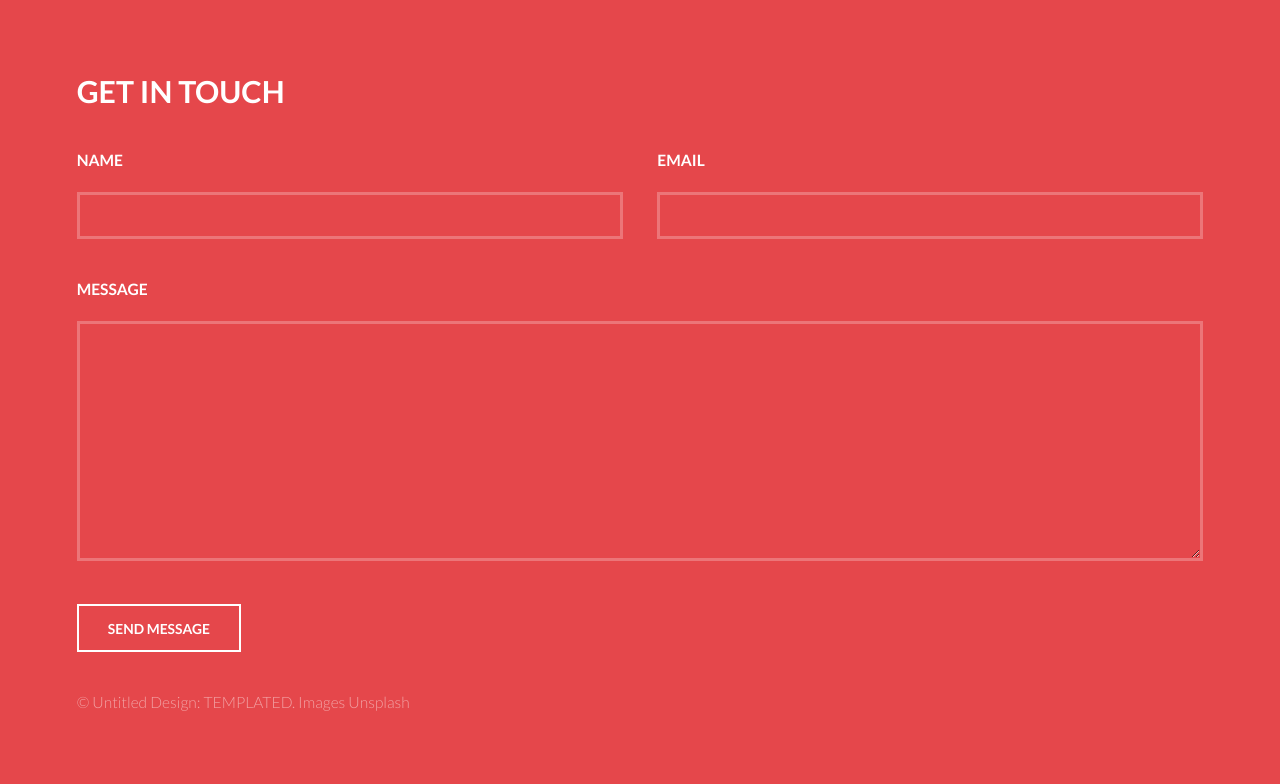
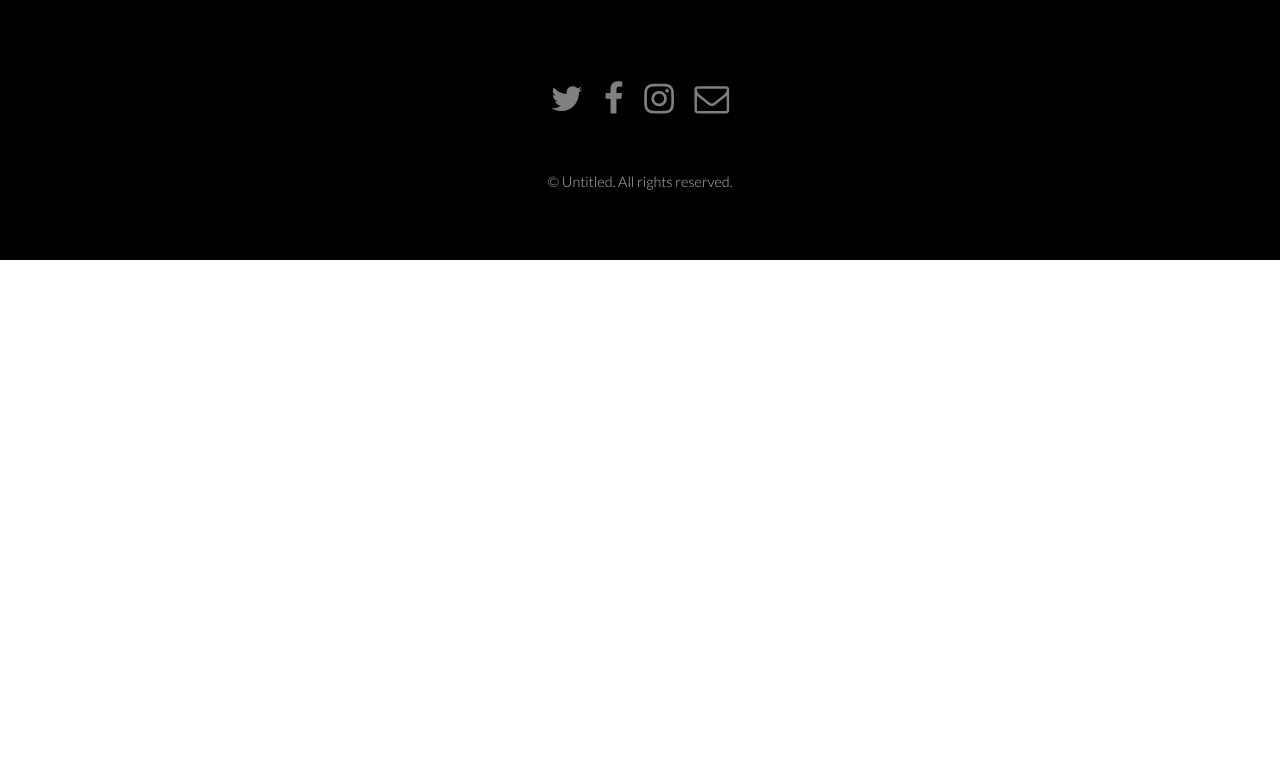
Before and after one commit to Yuu2/2019_SymfonyBlog, a Symfony app: template app/templates/default.twig in a window 1280 px wide. Shown: the part 87-871 px from the top of the page. After the commit the page ends 347 px from the top, so only its background shows below. Run offline with Twig, Linux system fonts and the light colour scheme; the template is opened without the code that fills it, so the values that code supplies are empty; some libraries are stand-ins or nearby versions.

Commit message:
Add Template : Header, Banner

```diff
--- a/app/public/style/css/main.css
+++ b/app/public/style/css/main.css
@@ -3740,219 +3525,249 @@
 
 		}
 
-/* Footer */
-
-	#footer {
-		background-color: #e5474b;
+
+
+
+
+
+/* Banner */
+
+  #banner {
+
+
     color: #f2a3a5;
-		padding: 4em 0 2em 0;
-		background: #e5474b;
-	}
-
-		#footer input, #footer select, #footer textarea {
+    padding: 13em 0 11em 0;
+
+    background-size: cover;
+    background-repeat: no-repeat;
+
+    text-align: left;
+    position: relative;
+    z-index: 9999;
+  }
+  #banner .inner {
+    position: relative;
+  }
+  #banner .inner .view img {
+    position: absolute;
+    margin: 0;
+    z-index: 1;
+  }
+
+  #banner input, #banner select, #banner textarea {
     color: #ffffff;
   }
 
-		#footer a {
+  #banner a {
     color: #ffffff;
   }
 
-		#footer strong, #footer b {
+  #banner strong, #banner b {
     color: #ffffff;
   }
 
-		#footer h1, #footer h2, #footer h3, #footer h4, #footer h5, #footer h6 {
+  #banner h1, #banner h2, #banner h3, #banner h4, #banner h5, #banner h6 {
     color: #fff;
   }
 
-		#footer blockquote {
+  #banner blockquote {
     border-left-color: #fff;
   }
 
-		#footer code {
+  #banner code {
     background: none;
     border-color: #fff;
   }
 
-		#footer hr {
+  #banner hr {
     border-bottom-color: #fff;
   }
 
-		#footer input[type="submit"],
-		#footer input[type="reset"],
-		#footer input[type="button"],
-		#footer button,
-		#footer .button {
+  #banner input[type="submit"],
+  #banner input[type="reset"],
+  #banner input[type="button"],
+  #banner button,
+  #banner .button {
     background-color: #5a5a5a;
     color: #ffffff !important;
   }
 
-			#footer input[type="submit"]:hover,
-			#footer input[type="reset"]:hover,
-			#footer input[type="button"]:hover,
-			#footer button:hover,
-			#footer .button:hover {
+  #banner input[type="submit"]:hover,
+  #banner input[type="reset"]:hover,
+  #banner input[type="button"]:hover,
+  #banner button:hover,
+  #banner .button:hover {
     background-color: #676767;
   }
 
-			#footer input[type="submit"]:active,
-			#footer input[type="reset"]:active,
-			#footer input[type="button"]:active,
-			#footer button:active,
-			#footer .button:active {
+  #banner input[type="submit"]:active,
+  #banner input[type="reset"]:active,
+  #banner input[type="button"]:active,
+  #banner button:active,
+  #banner .button:active {
     background-color: #4d4d4d;
   }
 
-			#footer input[type="submit"].alt,
-			#footer input[type="reset"].alt,
-			#footer input[type="button"].alt,
-			#footer button.alt,
-			#footer .button.alt {
+  #banner input[type="submit"].alt,
+  #banner input[type="reset"].alt,
+  #banner input[type="button"].alt,
+  #banner button.alt,
+  #banner .button.alt {
     background-color: transparent;
     box-shadow: inset 0 0 0 2px #fff;
     color: #ffffff !important;
   }
 
-				#footer input[type="submit"].alt:hover,
-				#footer input[type="reset"].alt:hover,
-				#footer input[type="button"].alt:hover,
-				#footer button.alt:hover,
-				#footer .button.alt:hover {
+  #banner input[type="submit"].alt:hover,
+  #banner input[type="reset"].alt:hover,
+  #banner input[type="button"].alt:hover,
+  #banner button.alt:hover,
+  #banner .button.alt:hover {
     background: rgba(255, 255, 255, 0.25);
   }
 
-				#footer input[type="submit"].alt:active,
-				#footer input[type="reset"].alt:active,
-				#footer input[type="button"].alt:active,
-				#footer button.alt:active,
-				#footer .button.alt:active {
+  #banner input[type="submit"].alt:active,
+  #banner input[type="reset"].alt:active,
+  #banner input[type="button"].alt:active,
+  #banner button.alt:active,
+  #banner .button.alt:active {
     background-color: rgba(255, 255, 255, 0.2);
   }
 
-				#footer input[type="submit"].alt.icon:before,
-				#footer input[type="reset"].alt.icon:before,
-				#footer input[type="button"].alt.icon:before,
-				#footer button.alt.icon:before,
-				#footer .button.alt.icon:before {
+  #banner input[type="submit"].alt.icon:before,
+  #banner input[type="reset"].alt.icon:before,
+  #banner input[type="button"].alt.icon:before,
+  #banner button.alt.icon:before,
+  #banner .button.alt.icon:before {
     color: #f8d1d2;
   }
 
-			#footer input[type="submit"].special,
-			#footer input[type="reset"].special,
-			#footer input[type="button"].special,
-			#footer button.special,
-			#footer .button.special {
+  #banner input[type="submit"].special,
+  #banner input[type="reset"].special,
+  #banner input[type="button"].special,
+  #banner button.special,
+  #banner .button.special {
     background-color: #ffffff;
     color: #e5474b !important;
   }
 
-		#footer label {
-			color: #ffffff;
-		}
-
-		#footer input[type="text"],
-		#footer input[type="password"],
-		#footer input[type="email"],
-		#footer select,
-		#footer textarea {
-			background: none;
-			border-color: rgba(255, 255, 255, 0.25);
-		}
-
-			#footer input[type="text"]:focus,
-			#footer input[type="password"]:focus,
-			#footer input[type="email"]:focus,
-			#footer select:focus,
-			#footer textarea:focus {
-				border-color: #ffffff;
-				box-shadow: 0 0 0 1px #ffffff;
-			}
-
-		#footer .select-wrapper:before {
-			color: #fff;
-		}
-
-		#footer input[type="checkbox"] + label,
-		#footer input[type="radio"] + label {
-			color: #f2a3a5;
-		}
-
-			#footer input[type="checkbox"] + label:before,
-			#footer input[type="radio"] + label:before {
-				background: none;
-				border-color: #fff;
-			}
-
-		#footer input[type="checkbox"]:checked + label:before,
-		#footer input[type="radio"]:checked + label:before {
-			background-color: #ffffff;
-			border-color: #ffffff;
-			color: #e5474b;
-		}
-
-		#footer input[type="checkbox"]:focus + label:before,
-		#footer input[type="radio"]:focus + label:before {
-			border-color: #ffffff;
-			box-shadow: 0 0 0 1px #ffffff;
-		}
-
-		#footer ::-webkit-input-placeholder {
-			color: #f8d1d2 !important;
-		}
-
-		#footer :-moz-placeholder {
-			color: #f8d1d2 !important;
-		}
-
-		#footer ::-moz-placeholder {
-			color: #f8d1d2 !important;
-		}
-
-		#footer :-ms-input-placeholder {
-			color: #f8d1d2 !important;
-		}
-
-		#footer .formerize-placeholder {
-			color: #f8d1d2 !important;
-		}
-
-		#footer .inner {
+  #banner:after {
+    -moz-transition: opacity 4s ease;
+    -webkit-transition: opacity 4s ease;
+    -ms-transition: opacity 4s ease;
+    transition: opacity 4s ease;
+    content: '';
+    position: absolute;
+    width: 100%;
+    height: 100%;
+    display: block;
+    top: 0;
+    left: 0;
+    background-color: #0c0c0c;
+    opacity: 0.25;
+  }
+
+  #banner .inner {
     max-width: 65em;
     width: calc(100% - 6em);
     margin: 0 auto;
+    position: relative;
+    z-index: 10000;
+    line-height: 1.5;
   }
 
   @media screen and (max-width: 480px) {
-
-				#footer .inner {
+    #banner .inner {
       max-width: 90%;
       width: 90%;
     }
-
+  }
+
+  #banner h1 {
+    font-size: 2em;
+    margin: 0 0 1em 0;
+    padding: 0;
+    letter-spacing: 3px;
+    font-weight: 700;
+  }
+
+  #banner h1 span {
+    font-weight: 400;
+  }
+
+  body.is-loading #banner:after {
+    opacity: 1;
+  }
+
+  @media screen and (max-width: 1680px) {
+    #banner {
+      padding: 10em 0 8em 0;
+    }
+  }
+
+  @media screen and (max-width: 1280px) {
+    #banner {
+      padding: 8em 0 6em 0;
+    }
+  }
+
+  @media screen and (max-width: 980px) {
+    #banner {
+      padding: 12em 0 10em 0;
+    }
+    #banner br {
+      display: none;
+    }
+  }
+
+  @media screen and (max-width: 736px) {
+    #banner {
+      padding: 4em 0 2em 0;
+    }
+    #banner h1 {
+      font-size: 1.75em;
+    }
+  }
+
+  @media screen and (max-width: 480px) {
+    #banner {
+      padding: 5em 0 3em 0;
+    }
+    #banner ul {
+      margin-top: 1em;
+    }
+  }
+
+
+
+
+
+/* Footer */
+
+  #footer {
+    padding: 4rem 0 2rem 0 ;
+    background: #000;
+    text-align: center;
+  }
+
+  #footer a {
+    color: rgba(255, 255, 255, 0.5);
+  }
+
+  #footer a:hover {
+    color: #FFF;
   }
 
   #footer .copyright {
-			font-size: 0.9em;
-			margin: 0 0 2em 0;
+    color: #bbb;
+    font-size: 0.9rem;
+    margin: 0 0 2rem 0;
     padding: 0;
-		}
-
-			#footer .copyright a {
-				color: #f2a3a5;
-			}
-
-		@media screen and (max-width: 980px) {
-
+    text-align: center;
+  }
+
+  @media screen and (max-width: 736px) {
     #footer {
-				padding: 4em 0 2em 0;
-			}
-
-		}
-
-		@media screen and (max-width: 736px) {
-
-			#footer {
-				padding: 2em 0 0.1em 0;
-			}
-
-		}
+      padding: 3rem 0 1rem 0 ;
+    }
+  }
--- a/app/templates/block/include/banner.twig
+++ b/app/templates/block/include/banner.twig
@@ -1,6 +1,9 @@
 <!-- Banner -->
 <section id="banner">
   <div class="inner">
+    <div class="view">
+      <img src={{ asset('style/images/banner.jpg') }}>
+    </div>
     <h1>
     블로그<span> 공사중...</span>
     </h1>
--- a/app/templates/block/include/footer.twig
+++ b/app/templates/block/include/footer.twig
@@ -1,28 +1,14 @@
 <!-- Footer -->
-			<section id="footer">
-				<div class="inner">
-					<header>
-						<h2>Get in Touch</h2>
-					</header>
-					<form method="post" action="#">
-						<div class="field half first">
-							<label for="name">Name</label>
-							<input type="text" name="name" id="name" />
-						</div>
-						<div class="field half">
-							<label for="email">Email</label>
-							<input type="text" name="email" id="email" />
-						</div>
-						<div class="field">
-							<label for="message">Message</label>
-							<textarea name="message" id="message" rows="6"></textarea>
-						</div>
-						<ul class="actions">
-							<li><input type="submit" value="Send Message" class="alt" /></li>
-						</ul>
-					</form>
-					<div class="copyright">
-						&copy; Untitled Design: <a href="https://templated.co/">TEMPLATED</a>. Images <a href="https://unsplash.com/">Unsplash</a>
-					</div>
-				</div>
-			</section>
+	<footer id="footer">
+    <div class="container">
+      <ul class="icons">
+        <li><a href="#" class="icon fa-twitter"><span class="label">Twitter</span></a></li>
+        <li><a href="#" class="icon fa-facebook"><span class="label">Facebook</span></a></li>
+        <li><a href="#" class="icon fa-instagram"><span class="label">Instagram</span></a></li>
+        <li><a href="#" class="icon fa-envelope-o"><span class="label">Email</span></a></li>
+      </ul>
+      <div class="copyright">
+        &copy; Untitled. All rights reserved.
+      </div>
+    </div>
+  </footer>
```
Also changed, not shown: other parts of app/public/style/css/main.css (+0 -215 lines). Lines whose indentation alone changed are shown as unchanged.
